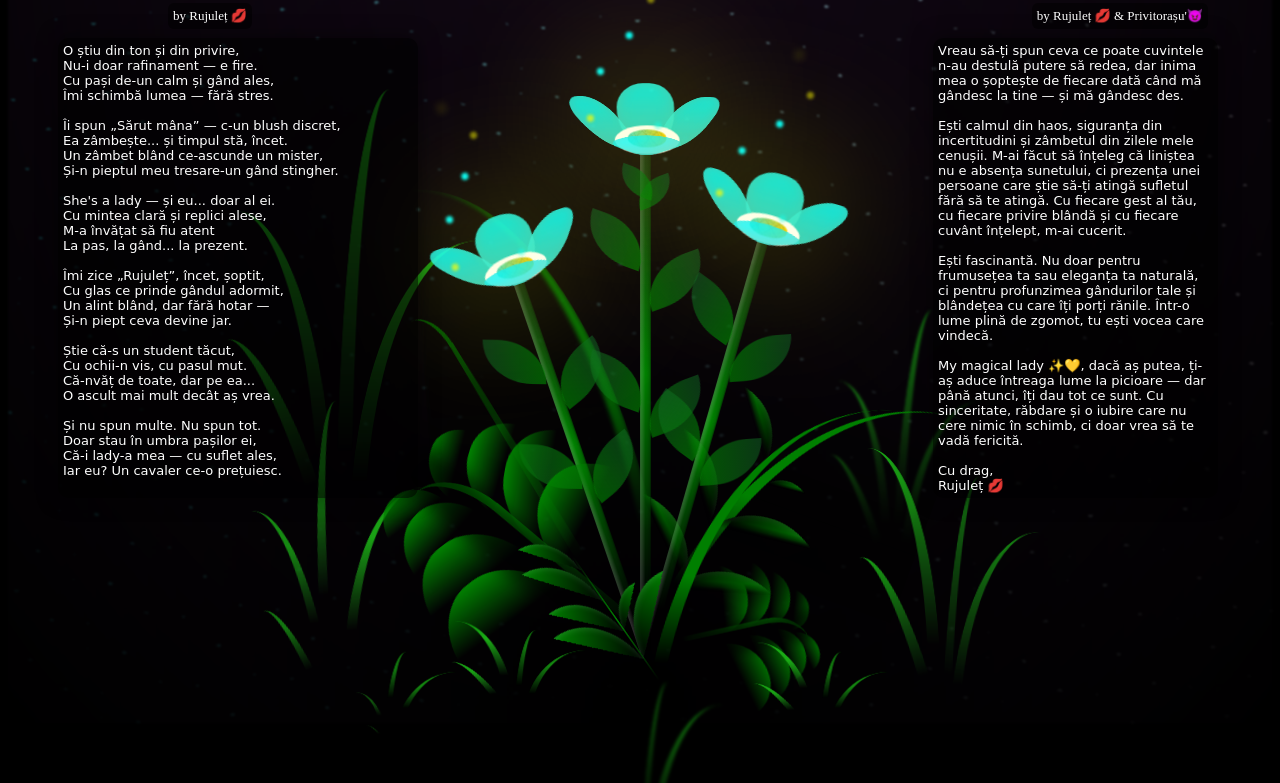
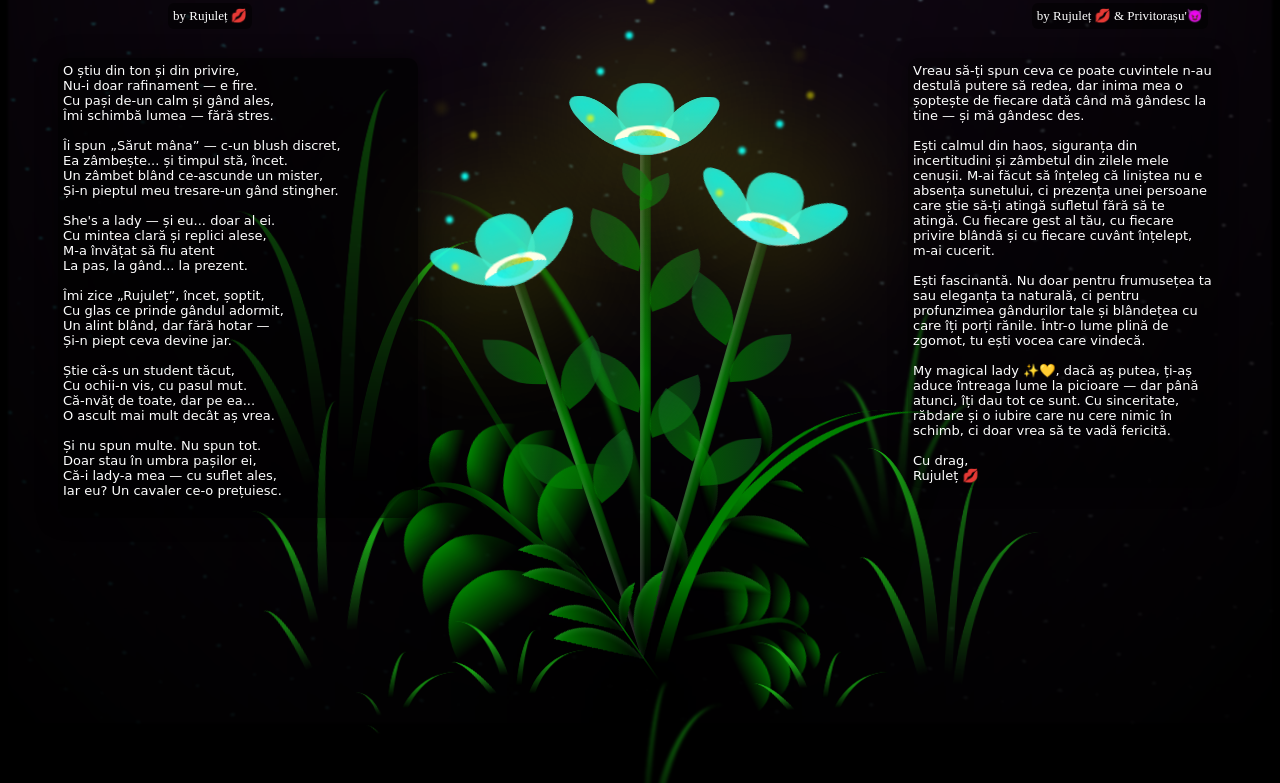
Before and after one commit to Adelle2020/for-My-Lady-by-Rujulet, a plain HTML site: page index.html in a window 1280 px wide. Shown: the part 85-868 px from the top of the page. Drawn offline with Linux system fonts and the light colour scheme; a script that the page names is missing.

Commit message:
Bombitzaa

```diff
--- a/css/main.css
+++ b/css/main.css
@@ -1639,7 +1639,7 @@ body {
   font-family: 'Dancing Script', cursive;
   font-size: 13px;
   position:  relative;
-  top: 115px;
+  top: 135px;
   left: 50px;
   max-width: 350px;
   background-color: rgba(0,0,0,0.6);
@@ -1659,7 +1659,7 @@ body {
   top: 135px;
   left: 50px;
   max-width: 275px;
-  background-color: rgba(0,0,0,0.6);
+  background-color: rgba(0, 0, 0, 0.162);
   box-shadow: 0 0 20px rgba(0,0,0,0.5);
   padding: 5px;
   border-radius: 10px;
@@ -1700,11 +1700,11 @@ body {
   font-family: 'Dancing Script', cursive;
   font-size: 13px;
   position: absolute; /* <- cheia */
-  top: 115px;
+  top: 135px;
   right: 70px;         /* <- poziționează de la marginea dreaptă */
-  max-width: 275px;
-  background-color: rgba(0,0,0,0.6);
-  box-shadow: 0 0 20px rgba(0,0,0,0.5);
+  max-width: 300px;
+  background-color: rgba(0, 0, 0, 0.322);
+  box-shadow: 0 0 20px rgba(0, 0, 0, 0.315);
   padding: 5px;
   border-radius: 10px;
   color: white;
```
